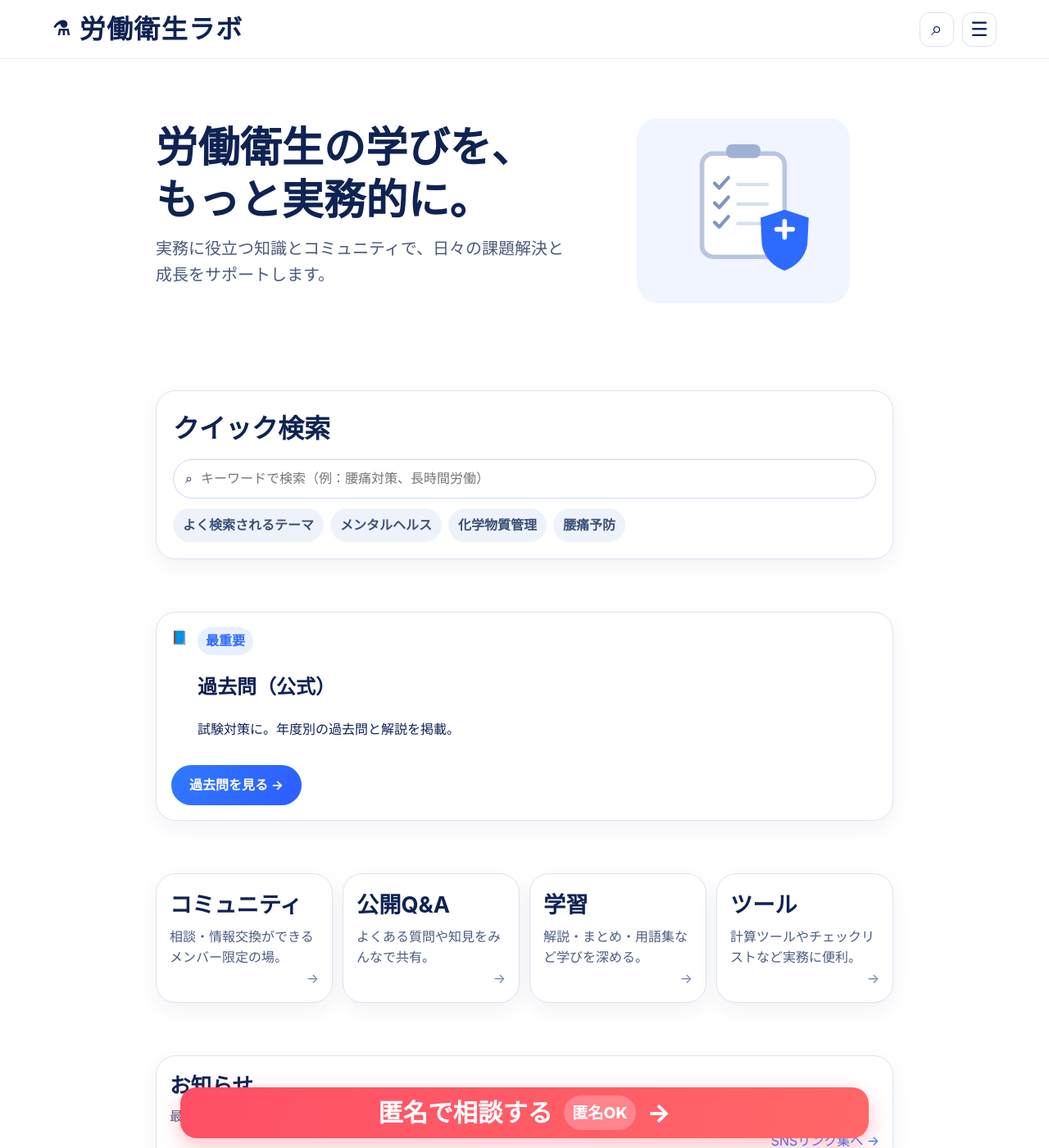
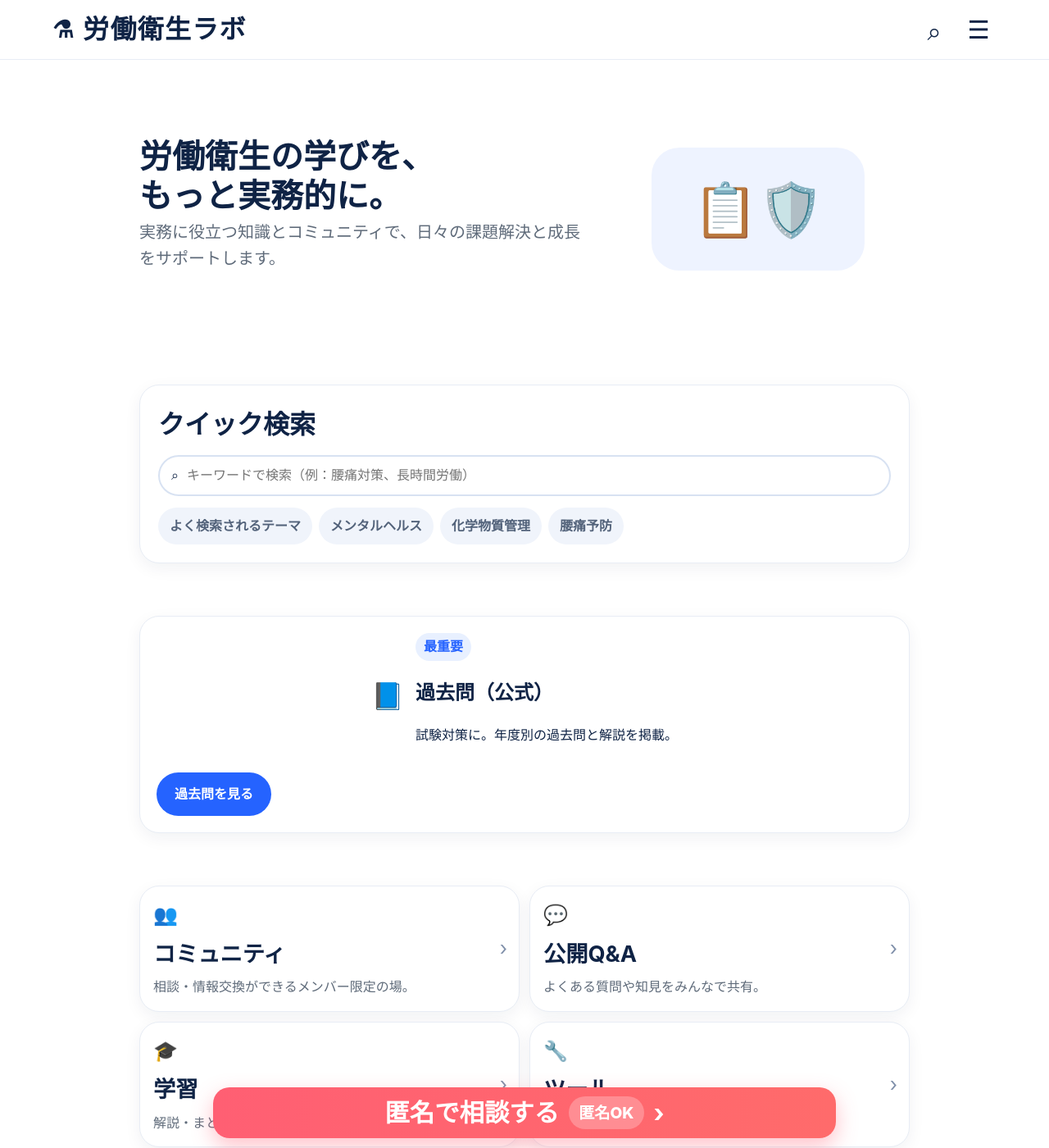
Before and after one commit to rodoeisei-lab/rodoeisei-lab, a Jekyll site: the page built from index.md, in a window 1280 px wide and 1400 px high. Shown: the whole window at 82% size. Built offline with Jekyll 4.4.1, drawn with Linux system fonts in a browser that asks for light colours; some of the changed text lies outside the part shown.

Commit message:
Revamp mobile-first home, menu, and SNS links UI

```diff
--- a/_includes/head.html
+++ b/_includes/head.html
@@ -21,6 +21,7 @@
   })();
 </script>
 <link rel="stylesheet" href="{{ "/assets/css/main.css" | relative_url }}">
+<link rel="stylesheet" href="{{ "/assets/css/components.css" | relative_url }}">
 
 <meta property="og:title" content="{% if page.title %}{{ page.title }} | {% endif %}{{ site.title }}">
 <meta property="og:description" content="{{ page_description }}">
--- /dev/null
+++ b/_includes/mobile-menu.html
@@ -0,0 +1,16 @@
+<div class="nav-overlay" id="navOverlay" hidden></div>
+<nav class="mobile-nav" id="mobileNav" aria-hidden="true" aria-label="モバイルメニュー">
+  <div class="mobile-menu-head">
+    <h2>メニュー</h2>
+    <button class="close-btn" id="closeBtn" aria-label="閉じる">×</button>
+  </div>
+  <a href="{{ '/join/' | relative_url }}" class="menu-cta-primary">コミュニティに入る</a>
+  <a href="{{ '/qa/' | relative_url }}" class="menu-cta-secondary">公開Q&amp;Aを見る</a>
+  <a href="{{ '/past-exams/' | relative_url }}" class="menu-featured-card"><small>最短でアクセス</small><strong>過去問（公式）</strong><span>›</span></a>
+  <ul>
+    {% for item in site.data.navigation %}
+    <li><a href="{% if item.external %}{{ item.url }}{% else %}{{ item.url | relative_url }}{% endif %}">{{ item.icon }} {{ item.title }}</a></li>
+    {% endfor %}
+  </ul>
+  <a href="{{ '/qa/ask/' | relative_url }}" class="menu-consult">匿名で相談する <em>匿名OK</em></a>
+</nav>
--- a/_includes/site-header.html
+++ b/_includes/site-header.html
@@ -1,26 +1,11 @@
 <a class="skip-link" href="#main">本文へスキップ</a>
 <header class="site-header" role="banner">
   <div class="container header-shell">
-    <a class="brand" href="{{ '/' | relative_url }}"><span class="brand-icon">⚗</span>労働衛生ラボ</a>
+    <a class="brand" href="{{ '/' | relative_url }}"><span class="brand-icon" aria-hidden="true">⚗</span><span>労働衛生ラボ</span></a>
     <div class="header-actions">
       <a href="{{ '/search/' | relative_url }}" class="icon-btn" aria-label="検索">⌕</a>
       <button class="menu-btn" id="menuBtn" aria-label="メニュー" aria-controls="mobileNav" aria-expanded="false">☰</button>
     </div>
   </div>
 </header>
-<div class="nav-overlay" id="navOverlay" hidden></div>
-<nav class="mobile-nav" id="mobileNav" aria-hidden="true" aria-label="モバイルメニュー">
-  <div class="mobile-menu-head">
-    <h2>メニュー</h2>
-    <button class="close-btn" id="closeBtn" aria-label="閉じる">×</button>
-  </div>
-  <a href="{{ '/join/' | relative_url }}" class="menu-cta-primary">コミュニティに入る</a>
-  <a href="{{ '/qa/' | relative_url }}" class="menu-cta-secondary">公開Q&amp;Aを見る</a>
-  <a href="{{ '/past-exams/' | relative_url }}" class="menu-featured-card"><small>最短でアクセス</small><strong>過去問（公式）</strong><span>›</span></a>
-  <ul>
-    {% for item in site.data.navigation %}
-    <li><a href="{% if item.external %}{{ item.url }}{% else %}{{ item.url | relative_url }}{% endif %}"{% if item.external %} target="_blank" rel="noopener"{% endif %}>{{ item.title }}</a></li>
-    {% endfor %}
-  </ul>
-  <a href="{{ '/qa/ask/' | relative_url }}" class="menu-consult">匿名で相談する <em>匿名OK</em></a>
-</nav>
+{% include mobile-menu.html %}
--- /dev/null
+++ b/_includes/sticky-cta.html
@@ -0,0 +1,3 @@
+<a class="sticky-consult-cta" href="{{ '/qa/ask/' | relative_url }}" aria-label="匿名で相談する">
+  <span>匿名で相談する</span><em>匿名OK</em><b aria-hidden="true">›</b>
+</a>
--- a/_layouts/base.html
+++ b/_layouts/base.html
@@ -8,15 +8,8 @@
   <main id="main">
     {{ content }}
   </main>
-  <section class="ask-banner" aria-label="質問導線">
-    <p>現場の悩みを匿名で相談できます</p>
-    <a href="{{ "/qa/ask/" | relative_url }}" class="btn-question">質問する</a>
-  </section>
-  {% include site-footer.html %}
-  <a href="{{ "/qa/ask/" | relative_url }}" class="cta-consult-fixed" aria-label="匿名で相談する（匿名OK）" title="匿名OKで相談を投稿できます">
-    <span class="cta-consult-fixed__label">匿名で相談する</span>
-    <span class="cta-consult-fixed__meta" aria-hidden="true">匿名OK</span>
-  </a>
+    {% include site-footer.html %}
+  {% include sticky-cta.html %}
   <script src="{{ '/assets/js/site.js' | relative_url }}" defer></script>
 </body>
 </html>
--- a/_layouts/home.html
+++ b/_layouts/home.html
@@ -1,74 +1,20 @@
 ---
 layout: base
 ---
-<section class="home-hero" aria-label="ヒーロー">
-  <div class="container narrow">
-    <div class="hero-copy-block">
-      <h1>労働衛生の学びを、<br>もっと実務的に。</h1>
-      <p>実務に役立つ知識とコミュニティで、日々の課題解決と成長をサポートします。</p>
-    </div>
-    <div class="hero-illustration" aria-hidden="true">
-      <div class="hero-blob">
-        <svg viewBox="0 0 160 130" role="img" aria-label="チェックとシールド" xmlns="http://www.w3.org/2000/svg">
-          <rect x="44" y="18" width="72" height="90" rx="10" fill="#fff" stroke="#b9c6df" stroke-width="4"/>
-          <rect x="65" y="10" width="30" height="12" rx="5" fill="#9fb2d6"/>
-          <path d="M55 44l4 4 8-9" stroke="#7f96bf" stroke-width="3" fill="none" stroke-linecap="round" stroke-linejoin="round"/>
-          <path d="M55 61l4 4 8-9" stroke="#7f96bf" stroke-width="3" fill="none" stroke-linecap="round" stroke-linejoin="round"/>
-          <path d="M55 78l4 4 8-9" stroke="#7f96bf" stroke-width="3" fill="none" stroke-linecap="round" stroke-linejoin="round"/>
-          <line x1="74" y1="45" x2="102" y2="45" stroke="#d7dfef" stroke-width="3"/>
-          <line x1="74" y1="62" x2="102" y2="62" stroke="#d7dfef" stroke-width="3"/>
-          <line x1="74" y1="79" x2="102" y2="79" stroke="#d7dfef" stroke-width="3"/>
-          <path d="M116 67 137 74 136 94c0 11-8 22-20 26-12-4-20-15-20-26l-1-20z" fill="#2d6bff"/>
-          <path d="M116 77v14M109 84h14" stroke="#fff" stroke-width="4" stroke-linecap="round"/>
-        </svg>
-      </div>
-    </div>
-  </div>
-</section>
-
-<main class="home-main" id="main">
+{% assign home = site.data.home %}
+<div class="home-main" id="main">
   <div class="container narrow home-stack">
-    <section class="quick-search-card">
-      <h2>クイック検索</h2>
-      <form action="{{ '/search/' | relative_url }}" method="get" class="search-field">
-        <span aria-hidden="true">⌕</span>
-        <input type="search" name="q" placeholder="キーワードで検索（例：腰痛対策、長時間労働）">
-      </form>
-      <div class="chips" aria-label="よく検索されるテーマ">
-        <a href="{{ '/search/?q=メンタルヘルス' | relative_url }}">よく検索されるテーマ</a>
-        <a href="{{ '/search/?q=メンタルヘルス' | relative_url }}">メンタルヘルス</a>
-        <a href="{{ '/search/?q=化学物質管理' | relative_url }}">化学物質管理</a>
-        <a href="{{ '/search/?q=腰痛予防' | relative_url }}">腰痛予防</a>
-      </div>
+    <section class="home-hero" aria-label="ヒーロー">
+      <div class="hero-copy-block"><h1>{{ home.hero.title | newline_to_br }}</h1><p>{{ home.hero.description }}</p></div>
+      <div class="hero-illustration" aria-hidden="true"><div class="hero-blob">📋🛡️</div></div>
     </section>
 
-    <article class="primary-topic-card">
-      <div class="topic-leading">
-        <div class="topic-icon">📘</div>
-        <div>
-          <span class="chip-highlight">最重要</span>
-          <h2>過去問（公式）</h2>
-          <p>試験対策に。年度別の過去問と解説を掲載。</p>
-        </div>
-      </div>
-      <a href="{{ '/past-exams/' | relative_url }}" class="primary-topic-btn">過去問を見る →</a>
-    </article>
+    <section class="quick-search-card"><h2>クイック検索</h2><form action="{{ '/search/' | relative_url }}" method="get" class="search-field"><span aria-hidden="true">⌕</span><input type="search" name="q" placeholder="{{ home.quick_search.placeholder }}"></form><div class="chips">{% for chip in home.quick_search.chips %}<a href="{{ chip.url | relative_url }}">{{ chip.label }}</a>{% endfor %}</div></section>
 
-    <section class="feature-grid" aria-label="カテゴリ">
-      <a class="feature-card" href="{{ '/community/' | relative_url }}"><h3>コミュニティ</h3><p>相談・情報交換ができるメンバー限定の場。</p><span>→</span></a>
-      <a class="feature-card" href="{{ '/qa/' | relative_url }}"><h3>公開Q&amp;A</h3><p>よくある質問や知見をみんなで共有。</p><span>→</span></a>
-      <a class="feature-card" href="{{ '/learn/' | relative_url }}"><h3>学習</h3><p>解説・まとめ・用語集など学びを深める。</p><span>→</span></a>
-      <a class="feature-card" href="{{ '/tools/' | relative_url }}"><h3>ツール</h3><p>計算ツールやチェックリストなど実務に便利。</p><span>→</span></a>
-    </section>
+    <article class="primary-topic-card"><div class="topic-leading"><div class="topic-icon">📘</div><div><span class="chip-highlight">{{ home.primary_card.label }}</span><h2>{{ home.primary_card.title }}</h2><p>{{ home.primary_card.description }}</p></div></div><a href="{{ home.primary_card.url | relative_url }}" class="primary-topic-btn">過去問を見る</a></article>
 
-    <a class="notice-card" href="{{ '/sns/' | relative_url }}">
-      <strong>お知らせ</strong>
-      <p>最新の更新情報はSNSでも先に流れます。</p>
-      <span>SNSリンク集へ →</span>
-    </a>
+    <section class="feature-grid">{% for card in home.main_cards %}<a class="feature-card" href="{{ card.url | relative_url }}"><i>{{ card.icon }}</i><h3>{{ card.title }}</h3><p>{{ card.description }}</p><span>›</span></a>{% endfor %}</section>
+
+    <a class="notice-card" href="{{ home.notice.url | relative_url }}"><strong>🔔 {{ home.notice.title }}</strong><p>{{ home.notice.description }}</p><span>SNSリンク集へ ›</span></a>
   </div>
-</main>
-
-<a class="sticky-consult-cta" href="{{ '/qa/ask/' | relative_url }}">
-  匿名で相談する <em>匿名OK</em> <span>→</span>
-</a>
+</div>
```
Also changed, not shown: _data/home.yml (added, +57 -0 lines), _data/navigation.yml (+8 -1 lines), sns/index.md (+7 -19 lines), assets/css/components.css (added).
